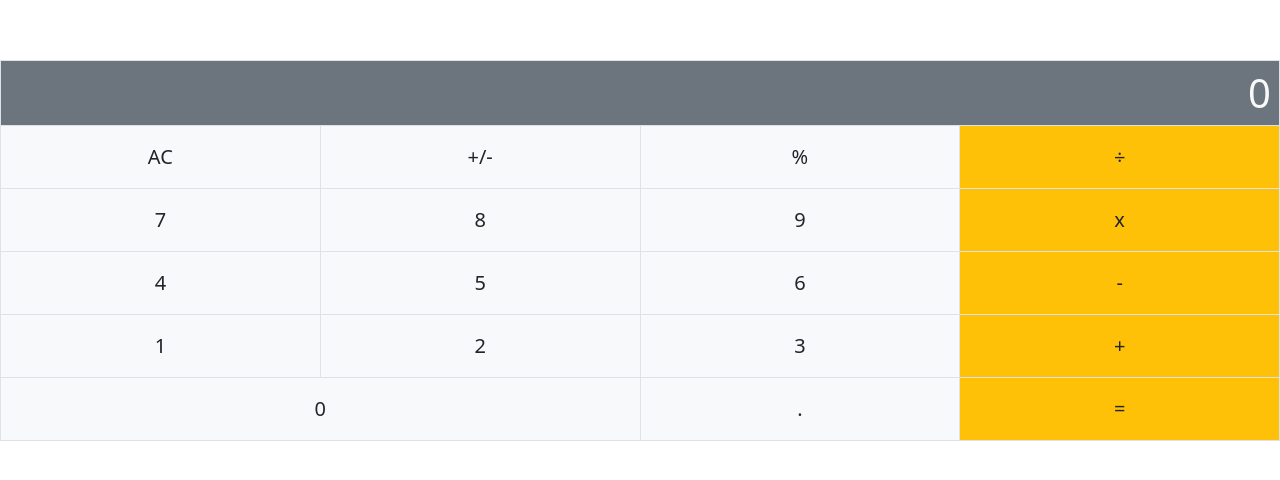
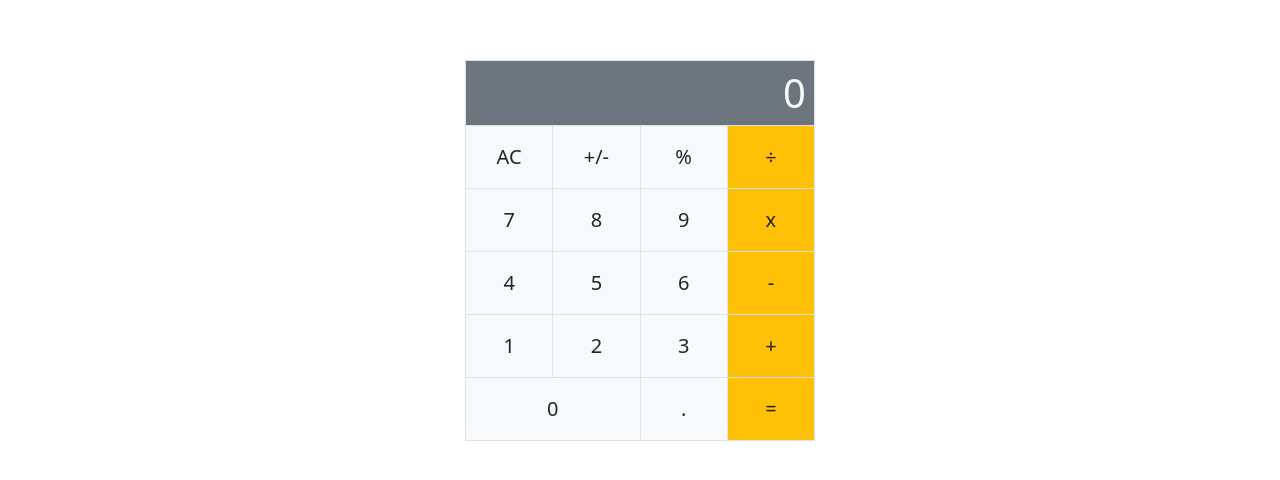
Before and after one commit to ahmetbozaci/math_magicians, a React (Create React App) app: page / in a window 1280 px wide. Shown: the part 140-620 px from the top of the page. Built offline with nearby package versions, Linux system fonts and the light colour scheme.

Commit message:
Fix table width

```diff
--- a/src/components/Calculator.js
+++ b/src/components/Calculator.js
@@ -7,8 +7,7 @@ import './calculator.css';
 export default class Calculator extends React.PureComponent {
   render() {
     return (
-      <div className="table mx-auto">
-        <Table bordered className="text-center lead">
+      <Table bordered className="text-center table lead mx-auto">
         <tbody>
           <tr>
             <td
@@ -51,7 +50,6 @@ export default class Calculator extends React.PureComponent {
           </tr>
         </tbody>
       </Table>
-      </div>
     );
   }
 }
--- a/src/components/calculator.css
+++ b/src/components/calculator.css
@@ -1,12 +1,12 @@
 .table {
-  width: 350px;
+  width: 350px !important;
   margin-top: 200px;
+}
+
+.result {
+  text-align: right;
 }
 
 td {
   width: 50px;
 }
-
-.result {
-  text-align: right;
-}
```
Lines whose indentation alone changed are shown as unchanged.
